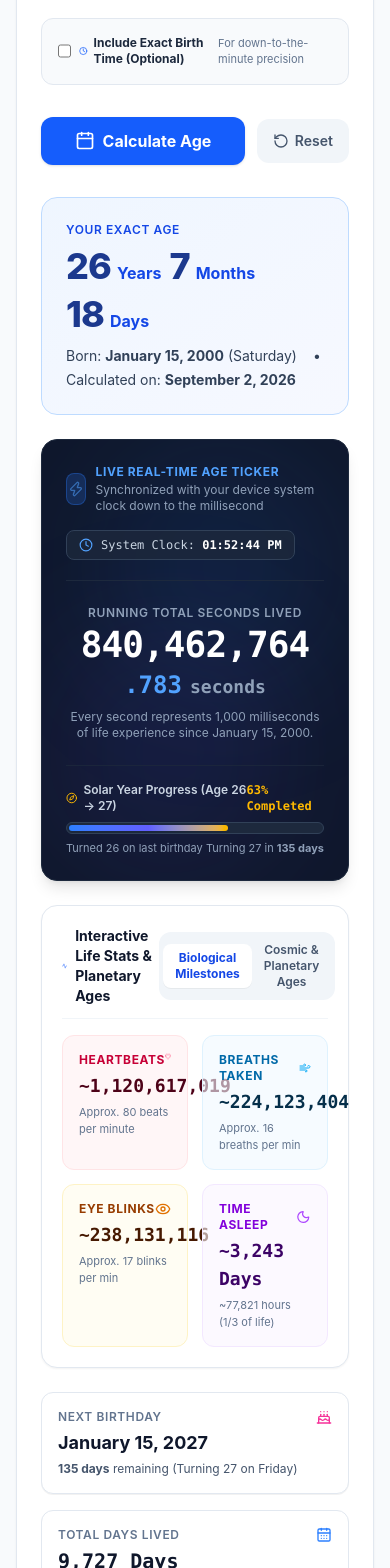
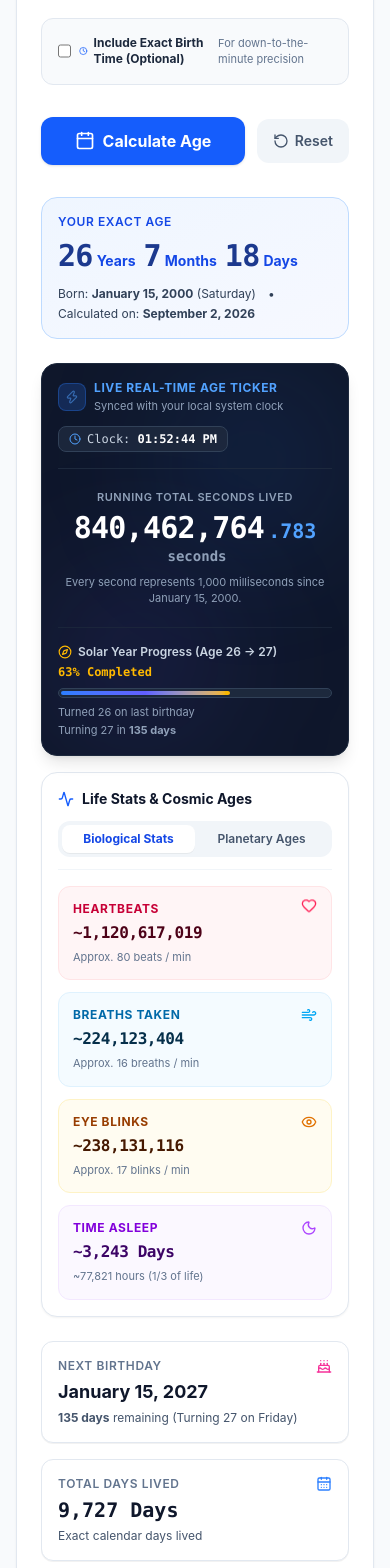
Before and after one commit to michaelasmith211/agecalculator, a Next.js app: page / in a window 390 px wide. Shown: the part 817-2385 px from the top of the page. Built offline with nearby package versions, Linux system fonts and the light colour scheme.

Commit message:
Fix mobile responsiveness, card overflow, typography wrapping, and segmented tabs

```diff
--- a/src/app/globals.css
+++ b/src/app/globals.css
@@ -11,6 +11,12 @@
   --accent: #059669;
   --text-muted: #64748b;
   --text-heading: #0f172a;
+}
+
+html,
+body {
+  max-width: 100vw;
+  overflow-x: hidden;
 }
 
 body {
--- a/src/components/calculators/LiveAgeTicker.tsx
+++ b/src/components/calculators/LiveAgeTicker.tsx
@@ -68,7 +68,6 @@ export default function LiveAgeTicker({
       setSystemTimeStr(now.toLocaleTimeString([], { hour: '2-digit', minute: '2-digit', second: '2-digit' }));
 
       if (isTodayTarget) {
-        // Calculate exact milliseconds elapsed from birth datetime to current system millisecond
         const bHours = birthTime?.hours || 0;
         const bMinutes = birthTime?.minutes || 0;
         const bSeconds = birthTime?.seconds || 0;
@@ -82,7 +81,6 @@ export default function LiveAgeTicker({
         setLiveSeconds(totalSecs);
         setLiveMillis(millis);
       } else {
-        // Static target date calculation
         const bHours = birthTime?.hours || 0;
         const bMinutes = birthTime?.minutes || 0;
         const birthTimestamp = new Date(birthDate.year, birthDate.month - 1, birthDate.day, bHours, bMinutes, 0, 0).getTime();
@@ -105,221 +103,232 @@ export default function LiveAgeTicker({
   );
 
   return (
-    <div className="space-y-6">
-      {/* Real-time Ticking Odometer Banner */}
-      <div className="p-6 sm:p-8 bg-slate-900 text-white border border-slate-800 rounded-2xl shadow-lg relative overflow-hidden">
-        {/* Subtle decorative glow */}
-        <div className="absolute top-0 right-0 w-64 h-64 bg-blue-500/10 rounded-full blur-3xl pointer-events-none" />
-        <div className="absolute bottom-0 left-0 w-64 h-64 bg-indigo-500/10 rounded-full blur-3xl pointer-events-none" />
+    <div className="space-y-4 sm:space-y-6">
+      {/* Real-time Ticking Odometer Banner (Mobile Optimized) */}
+      <div className="p-4 sm:p-6 md:p-8 bg-slate-900 text-white border border-slate-800 rounded-2xl shadow-lg relative overflow-hidden">
+        {/* Decorative glow */}
+        <div className="absolute top-0 right-0 w-48 sm:w-64 h-48 sm:h-64 bg-blue-500/10 rounded-full blur-3xl pointer-events-none" />
+        <div className="absolute bottom-0 left-0 w-48 sm:w-64 h-48 sm:h-64 bg-indigo-500/10 rounded-full blur-3xl pointer-events-none" />
 
-        <div className="relative z-10 flex flex-col md:flex-row md:items-center justify-between gap-4 border-b border-slate-800 pb-5">
-          <div className="flex items-center gap-2.5">
-            <div className="w-8 h-8 rounded-lg bg-blue-500/20 text-blue-400 border border-blue-500/30 flex items-center justify-center">
-              <Zap className="w-4 h-4 text-blue-400 animate-pulse" />
+        <div className="relative z-10 flex flex-col sm:flex-row sm:items-center justify-between gap-3 border-b border-slate-800 pb-4">
+          <div className="flex items-center gap-2">
+            <div className="w-7 h-7 rounded-lg bg-blue-500/20 text-blue-400 border border-blue-500/30 flex items-center justify-center shrink-0">
+              <Zap className="w-3.5 h-3.5 text-blue-400 animate-pulse" />
             </div>
             <div>
               <div className="text-xs font-bold uppercase tracking-wider text-blue-400 flex items-center gap-1.5">
                 <span>Live Real-Time Age Ticker</span>
                 <span className="inline-block w-2 h-2 rounded-full bg-emerald-400 animate-ping" />
               </div>
-              <p className="text-xs text-slate-400 mt-0.5">
-                {isTodayTarget
-                  ? 'Synchronized with your device system clock down to the millisecond'
-                  : `Calculated as of target date ${targetDate.year}-${targetDate.month}-${targetDate.day}`}
+              <p className="text-[11px] text-slate-400 mt-0.5">
+                {isTodayTarget ? 'Synced with your local system clock' : 'Calculated as of target date'}
               </p>
             </div>
           </div>
 
           {isClient && isTodayTarget && (
-            <div className="inline-flex items-center gap-2 px-3 py-1.5 rounded-lg bg-slate-800/80 border border-slate-700 text-xs font-mono text-slate-300 self-start md:self-auto">
-              <Clock className="w-3.5 h-3.5 text-blue-400" />
-              <span>System Clock: <strong className="text-white">{systemTimeStr}</strong></span>
+            <div className="inline-flex items-center gap-1.5 px-2.5 py-1 rounded-lg bg-slate-800/90 border border-slate-700 text-xs font-mono text-slate-300 self-start sm:self-auto">
+              <Clock className="w-3 h-3 text-blue-400 shrink-0" />
+              <span>Clock: <strong className="text-white">{systemTimeStr}</strong></span>
             </div>
           )}
         </div>
 
-        {/* Big Milliseconds Odometer Display */}
-        <div className="relative z-10 my-6 text-center sm:text-left">
-          <div className="text-xs font-semibold uppercase tracking-wider text-slate-400 mb-1">
+        {/* Responsive Milliseconds Odometer */}
+        <div className="relative z-10 my-5 text-center sm:text-left">
+          <div className="text-[11px] font-semibold uppercase tracking-wider text-slate-400 mb-1">
             Running Total Seconds Lived
           </div>
-          <div className="flex flex-wrap items-baseline justify-center sm:justify-start gap-1 font-mono">
-            <span className="text-4xl sm:text-6xl md:text-7xl font-black text-white tracking-tight">
+          <div className="flex flex-wrap items-baseline justify-center sm:justify-start gap-x-1 gap-y-0 font-mono">
+            <span className="text-3xl sm:text-5xl md:text-6xl font-black text-white tracking-tight">
               {liveSeconds.toLocaleString()}
             </span>
-            <span className="text-2xl sm:text-4xl md:text-5xl font-extrabold text-blue-400">
+            <span className="text-xl sm:text-3xl md:text-4xl font-extrabold text-blue-400">
               .{String(liveMillis).padStart(3, '0')}
             </span>
-            <span className="text-lg sm:text-2xl font-bold text-slate-400 ml-1">
+            <span className="text-sm sm:text-lg font-bold text-slate-400 ml-1">
               seconds
             </span>
           </div>
-          <p className="text-xs text-slate-400 mt-2">
-            Every second represents 1,000 milliseconds of life experience since {birthDateFormatted}
+          <p className="text-[11px] text-slate-400 mt-2">
+            Every second represents 1,000 milliseconds since {birthDateFormatted}
             {birthTime ? ` at ${String(birthTime.hours).padStart(2, '0')}:${String(birthTime.minutes).padStart(2, '0')}` : ''}.
           </p>
         </div>
 
-        {/* Solar Progress Bar */}
+        {/* Solar Progress Bar (Mobile Responsive) */}
         <div className="relative z-10 pt-4 border-t border-slate-800/80">
-          <div className="flex items-center justify-between text-xs font-semibold text-slate-300 mb-2">
+          <div className="flex flex-col sm:flex-row sm:items-center justify-between gap-1 text-xs font-semibold text-slate-300 mb-2">
             <span className="flex items-center gap-1.5">
-              <Compass className="w-3.5 h-3.5 text-amber-400" />
+              <Compass className="w-3.5 h-3.5 text-amber-400 shrink-0" />
               <span>Solar Year Progress (Age {years} → {ageTurningNext})</span>
             </span>
-            <span className="font-mono text-amber-400 font-bold">
+            <span className="font-mono text-amber-400 font-bold text-xs sm:text-sm">
               {lifeStats.sunOrbitProgressPercent}% Completed
             </span>
           </div>
 
-          <div className="w-full h-3 bg-slate-800 rounded-full overflow-hidden p-0.5 border border-slate-700">
+          <div className="w-full h-2.5 sm:h-3 bg-slate-800 rounded-full overflow-hidden p-0.5 border border-slate-700">
             <div
               className="h-full rounded-full bg-gradient-to-r from-blue-500 via-indigo-500 to-amber-400 transition-all duration-300 shadow-xs"
               style={{ width: `${lifeStats.sunOrbitProgressPercent}%` }}
             />
           </div>
 
-          <div className="flex items-center justify-between text-[11px] text-slate-400 mt-1.5">
+          <div className="flex flex-col sm:flex-row sm:items-center justify-between gap-0.5 text-[11px] text-slate-400 mt-1.5">
             <span>Turned {years} on last birthday</span>
             <span>Turning {ageTurningNext} in <strong>{daysUntilNextBirthday} days</strong></span>
           </div>
         </div>
       </div>
 
-      {/* Interactive Tabs: Biology vs Planetary Exploration */}
-      <div className="bg-white border border-slate-200 rounded-2xl p-5 sm:p-6 shadow-xs">
-        <div className="flex items-center justify-between border-b border-slate-100 pb-3 mb-4">
+      {/* Interactive Tabs: Biology vs Planetary Exploration (Mobile-First Layout) */}
+      <div className="bg-white border border-slate-200 rounded-2xl p-4 sm:p-6 shadow-xs">
+        <div className="flex flex-col sm:flex-row sm:items-center justify-between gap-3 border-b border-slate-100 pb-3 mb-4">
           <div className="flex items-center gap-2">
-            <Activity className="w-4 h-4 text-blue-600" />
+            <Activity className="w-4 h-4 text-blue-600 shrink-0" />
             <h3 className="text-sm sm:text-base font-bold text-slate-900">
-              Interactive Life Stats & Planetary Ages
+              Life Stats & Cosmic Ages
             </h3>
           </div>
 
-          <div className="flex items-center bg-slate-100 p-1 rounded-xl text-xs font-semibold text-slate-600">
+          {/* Segmented Control - Full width on mobile */}
+          <div className="w-full sm:w-auto grid grid-cols-2 sm:flex items-center bg-slate-100 p-1 rounded-xl text-xs font-semibold text-slate-600 text-center">
             <button
               type="button"
               onClick={() => setActiveTab('biology')}
-              className={`px-3 py-1.5 rounded-lg transition-all cursor-pointer ${
+              className={`py-1.5 px-3 rounded-lg transition-all cursor-pointer ${
                 activeTab === 'biology'
                   ? 'bg-white text-blue-700 shadow-2xs font-bold'
                   : 'hover:text-slate-900'
               }`}
             >
-              Biological Milestones
+              Biological Stats
             </button>
             <button
               type="button"
               onClick={() => setActiveTab('space')}
-              className={`px-3 py-1.5 rounded-lg transition-all cursor-pointer ${
+              className={`py-1.5 px-3 rounded-lg transition-all cursor-pointer ${
                 activeTab === 'space'
                   ? 'bg-white text-indigo-700 shadow-2xs font-bold'
                   : 'hover:text-slate-900'
               }`}
             >
-              Cosmic & Planetary Ages
+              Planetary Ages
             </button>
           </div>
         </div>
 
         {activeTab === 'biology' ? (
-          <div className="grid grid-cols-2 sm:grid-cols-4 gap-3.5 animate-in fade-in duration-200">
+          <div className="grid grid-cols-1 sm:grid-cols-2 lg:grid-cols-4 gap-3 animate-in fade-in duration-150">
             {/* Heartbeats */}
-            <div className="p-4 bg-rose-50/60 border border-rose-100 rounded-xl space-y-1">
+            <div className="p-3.5 sm:p-4 bg-rose-50/70 border border-rose-100 rounded-xl space-y-1 min-w-0 overflow-hidden">
               <div className="flex items-center justify-between text-rose-700">
                 <span className="text-xs font-bold uppercase tracking-wider">Heartbeats</span>
-                <Heart className="w-4 h-4 text-rose-500 animate-bounce" />
+                <Heart className="w-4 h-4 text-rose-500 animate-bounce shrink-0" />
               </div>
-              <div className="text-lg sm:text-xl font-extrabold text-rose-950 font-mono">
+              <div
+                className="text-base sm:text-lg md:text-xl font-extrabold text-rose-950 font-mono tracking-tight truncate"
+                title={`~${lifeStats.estimatedHeartbeats.toLocaleString()}`}
+              >
                 ~{lifeStats.estimatedHeartbeats.toLocaleString()}
               </div>
-              <div className="text-[11px] text-slate-500">Approx. 80 beats per minute</div>
+              <div className="text-[11px] text-slate-500 truncate">Approx. 80 beats / min</div>
             </div>
 
             {/* Breaths */}
-            <div className="p-4 bg-sky-50/60 border border-sky-100 rounded-xl space-y-1">
+            <div className="p-3.5 sm:p-4 bg-sky-50/70 border border-sky-100 rounded-xl space-y-1 min-w-0 overflow-hidden">
               <div className="flex items-center justify-between text-sky-700">
                 <span className="text-xs font-bold uppercase tracking-wider">Breaths Taken</span>
-                <Wind className="w-4 h-4 text-sky-500" />
+                <Wind className="w-4 h-4 text-sky-500 shrink-0" />
               </div>
-              <div className="text-lg sm:text-xl font-extrabold text-sky-950 font-mono">
+              <div
+                className="text-base sm:text-lg md:text-xl font-extrabold text-sky-950 font-mono tracking-tight truncate"
+                title={`~${lifeStats.estimatedBreaths.toLocaleString()}`}
+              >
                 ~{lifeStats.estimatedBreaths.toLocaleString()}
               </div>
-              <div className="text-[11px] text-slate-500">Approx. 16 breaths per min</div>
+              <div className="text-[11px] text-slate-500 truncate">Approx. 16 breaths / min</div>
             </div>
 
             {/* Blinks */}
-            <div className="p-4 bg-amber-50/60 border border-amber-100 rounded-xl space-y-1">
+            <div className="p-3.5 sm:p-4 bg-amber-50/70 border border-amber-100 rounded-xl space-y-1 min-w-0 overflow-hidden">
               <div className="flex items-center justify-between text-amber-800">
                 <span className="text-xs font-bold uppercase tracking-wider">Eye Blinks</span>
-                <Eye className="w-4 h-4 text-amber-600" />
+                <Eye className="w-4 h-4 text-amber-600 shrink-0" />
               </div>
-              <div className="text-lg sm:text-xl font-extrabold text-amber-950 font-mono">
+              <div
+                className="text-base sm:text-lg md:text-xl font-extrabold text-amber-950 font-mono tracking-tight truncate"
+                title={`~${lifeStats.estimatedBlinks.toLocaleString()}`}
+              >
                 ~{lifeStats.estimatedBlinks.toLocaleString()}
               </div>
-              <div className="text-[11px] text-slate-500">Approx. 17 blinks per min</div>
+              <div className="text-[11px] text-slate-500 truncate">Approx. 17 blinks / min</div>
             </div>
 
             {/* Sleep */}
-            <div className="p-4 bg-purple-50/60 border border-purple-100 rounded-xl space-y-1">
+            <div className="p-3.5 sm:p-4 bg-purple-50/70 border border-purple-100 rounded-xl space-y-1 min-w-0 overflow-hidden">
               <div className="flex items-center justify-between text-purple-700">
                 <span className="text-xs font-bold uppercase tracking-wider">Time Asleep</span>
-                <Moon className="w-4 h-4 text-purple-500" />
+                <Moon className="w-4 h-4 text-purple-500 shrink-0" />
               </div>
-              <div className="text-lg sm:text-xl font-extrabold text-purple-950 font-mono">
+              <div
+                className="text-base sm:text-lg md:text-xl font-extrabold text-purple-950 font-mono tracking-tight truncate"
+                title={`~${lifeStats.estimatedDaysSlept.toLocaleString()} Days`}
+              >
                 ~{lifeStats.estimatedDaysSlept.toLocaleString()} Days
               </div>
-              <div className="text-[11px] text-slate-500">~{lifeStats.estimatedHoursSlept.toLocaleString()} hours (1/3 of life)</div>
+              <div className="text-[11px] text-slate-500 truncate">~{lifeStats.estimatedHoursSlept.toLocaleString()} hours (1/3 of life)</div>
             </div>
           </div>
         ) : (
-          <div className="grid grid-cols-2 sm:grid-cols-4 gap-3.5 animate-in fade-in duration-200">
+          <div className="grid grid-cols-1 sm:grid-cols-2 lg:grid-cols-4 gap-3 animate-in fade-in duration-150">
             {/* Mercury */}
-            <div className="p-4 bg-slate-50 border border-slate-200 rounded-xl space-y-1">
+            <div className="p-3.5 sm:p-4 bg-slate-50 border border-slate-200 rounded-xl space-y-1 min-w-0 overflow-hidden">
               <div className="flex items-center justify-between text-slate-700">
                 <span className="text-xs font-bold uppercase tracking-wider">Mercury</span>
-                <Globe2 className="w-4 h-4 text-slate-500" />
+                <Globe2 className="w-4 h-4 text-slate-500 shrink-0" />
               </div>
-              <div className="text-lg sm:text-xl font-extrabold text-slate-900 font-mono">
+              <div className="text-base sm:text-lg md:text-xl font-extrabold text-slate-900 font-mono">
                 {lifeStats.ageOnMercury} Years
               </div>
-              <div className="text-[11px] text-slate-500">88 Earth days per solar year</div>
+              <div className="text-[11px] text-slate-500 truncate">88 Earth days per orbit</div>
             </div>
 
             {/* Venus */}
-            <div className="p-4 bg-amber-50/60 border border-amber-200 rounded-xl space-y-1">
+            <div className="p-3.5 sm:p-4 bg-amber-50/70 border border-amber-200 rounded-xl space-y-1 min-w-0 overflow-hidden">
               <div className="flex items-center justify-between text-amber-800">
                 <span className="text-xs font-bold uppercase tracking-wider">Venus</span>
-                <Sparkles className="w-4 h-4 text-amber-600" />
+                <Sparkles className="w-4 h-4 text-amber-600 shrink-0" />
               </div>
-              <div className="text-lg sm:text-xl font-extrabold text-amber-950 font-mono">
+              <div className="text-base sm:text-lg md:text-xl font-extrabold text-amber-950 font-mono">
                 {lifeStats.ageOnVenus} Years
               </div>
-              <div className="text-[11px] text-slate-500">224.7 Earth days per year</div>
+              <div className="text-[11px] text-slate-500 truncate">224.7 Earth days per orbit</div>
             </div>
 
             {/* Mars */}
-            <div className="p-4 bg-rose-50/60 border border-rose-200 rounded-xl space-y-1">
+            <div className="p-3.5 sm:p-4 bg-rose-50/70 border border-rose-200 rounded-xl space-y-1 min-w-0 overflow-hidden">
               <div className="flex items-center justify-between text-rose-700">
                 <span className="text-xs font-bold uppercase tracking-wider">Mars</span>
-                <Globe2 className="w-4 h-4 text-rose-600" />
+                <Globe2 className="w-4 h-4 text-rose-600 shrink-0" />
               </div>
-              <div className="text-lg sm:text-xl font-extrabold text-rose-950 font-mono">
+              <div className="text-base sm:text-lg md:text-xl font-extrabold text-rose-950 font-mono">
                 {lifeStats.ageOnMars} Years
               </div>
-              <div className="text-[11px] text-slate-500">687 Earth days per year</div>
+              <div className="text-[11px] text-slate-500 truncate">687 Earth days per orbit</div>
             </div>
 
             {/* Jupiter */}
-            <div className="p-4 bg-indigo-50/60 border border-indigo-200 rounded-xl space-y-1">
+            <div className="p-3.5 sm:p-4 bg-indigo-50/70 border border-indigo-200 rounded-xl space-y-1 min-w-0 overflow-hidden">
               <div className="flex items-center justify-between text-indigo-700">
                 <span className="text-xs font-bold uppercase tracking-wider">Jupiter</span>
-                <Globe2 className="w-4 h-4 text-indigo-600" />
+                <Globe2 className="w-4 h-4 text-indigo-600 shrink-0" />
               </div>
-              <div className="text-lg sm:text-xl font-extrabold text-indigo-950 font-mono">
+              <div className="text-base sm:text-lg md:text-xl font-extrabold text-indigo-950 font-mono">
                 {lifeStats.ageOnJupiter} Years
               </div>
-              <div className="text-[11px] text-slate-500">11.86 Earth years per orbit</div>
+              <div className="text-[11px] text-slate-500 truncate">11.86 Earth years per orbit</div>
             </div>
           </div>
         )}
--- a/src/components/calculators/MainAgeCalculator.tsx
+++ b/src/components/calculators/MainAgeCalculator.tsx
@@ -372,32 +372,32 @@ export default function MainAgeCalculator({
       {result && parsedBirthDate && (
         <div className="mt-8 space-y-6 animate-in fade-in duration-200">
           {/* Primary Result Banner */}
-          <div className="p-6 bg-gradient-to-br from-blue-50 to-indigo-50/50 border border-blue-200 rounded-2xl">
+          <div className="p-4 sm:p-6 bg-gradient-to-br from-blue-50 to-indigo-50/50 border border-blue-200 rounded-2xl overflow-hidden">
             <div className="text-xs font-semibold text-blue-700 uppercase tracking-wider mb-1">
               Your Exact Age
             </div>
             <div className="flex flex-wrap items-baseline gap-2 sm:gap-4 mt-2">
-              <div className="flex items-baseline gap-1.5">
-                <span className="text-4xl sm:text-5xl font-extrabold text-blue-900 tracking-tight">
+              <div className="flex items-baseline gap-1">
+                <span className="text-3xl sm:text-4xl md:text-5xl font-extrabold text-blue-900 tracking-tight font-mono">
                   {result.years}
                 </span>
-                <span className="text-base sm:text-lg font-bold text-blue-700">Years</span>
+                <span className="text-sm sm:text-base font-bold text-blue-700">Years</span>
               </div>
-              <div className="flex items-baseline gap-1.5">
-                <span className="text-4xl sm:text-5xl font-extrabold text-blue-900 tracking-tight">
+              <div className="flex items-baseline gap-1">
+                <span className="text-3xl sm:text-4xl md:text-5xl font-extrabold text-blue-900 tracking-tight font-mono">
                   {result.months}
                 </span>
-                <span className="text-base sm:text-lg font-bold text-blue-700">Months</span>
+                <span className="text-sm sm:text-base font-bold text-blue-700">Months</span>
               </div>
-              <div className="flex items-baseline gap-1.5">
-                <span className="text-4xl sm:text-5xl font-extrabold text-blue-900 tracking-tight">
+              <div className="flex items-baseline gap-1">
+                <span className="text-3xl sm:text-4xl md:text-5xl font-extrabold text-blue-900 tracking-tight font-mono">
                   {result.days}
                 </span>
-                <span className="text-base sm:text-lg font-bold text-blue-700">Days</span>
+                <span className="text-sm sm:text-base font-bold text-blue-700">Days</span>
               </div>
             </div>
 
-            <div className="mt-3 text-sm text-slate-700 flex flex-wrap items-center gap-x-4 gap-y-1">
+            <div className="mt-3 text-xs sm:text-sm text-slate-700 flex flex-wrap items-center gap-x-3 gap-y-1">
               <span>
                 Born: <strong>{result.birthDateFormatted}</strong>
                 {result.birthTimeFormatted ? ` at ${result.birthTimeFormatted}` : ''} ({result.dayOfWeekBorn})
```
